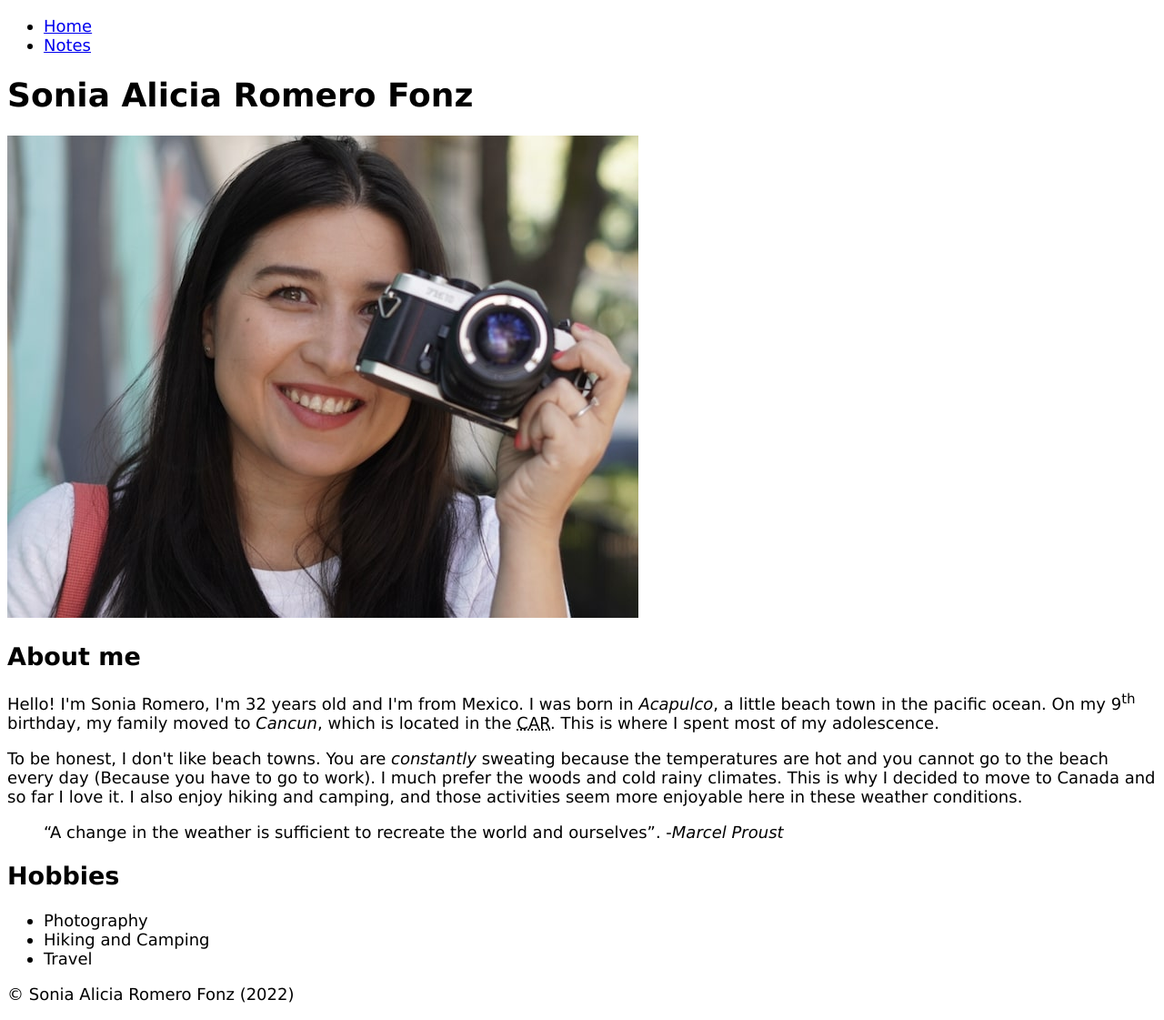
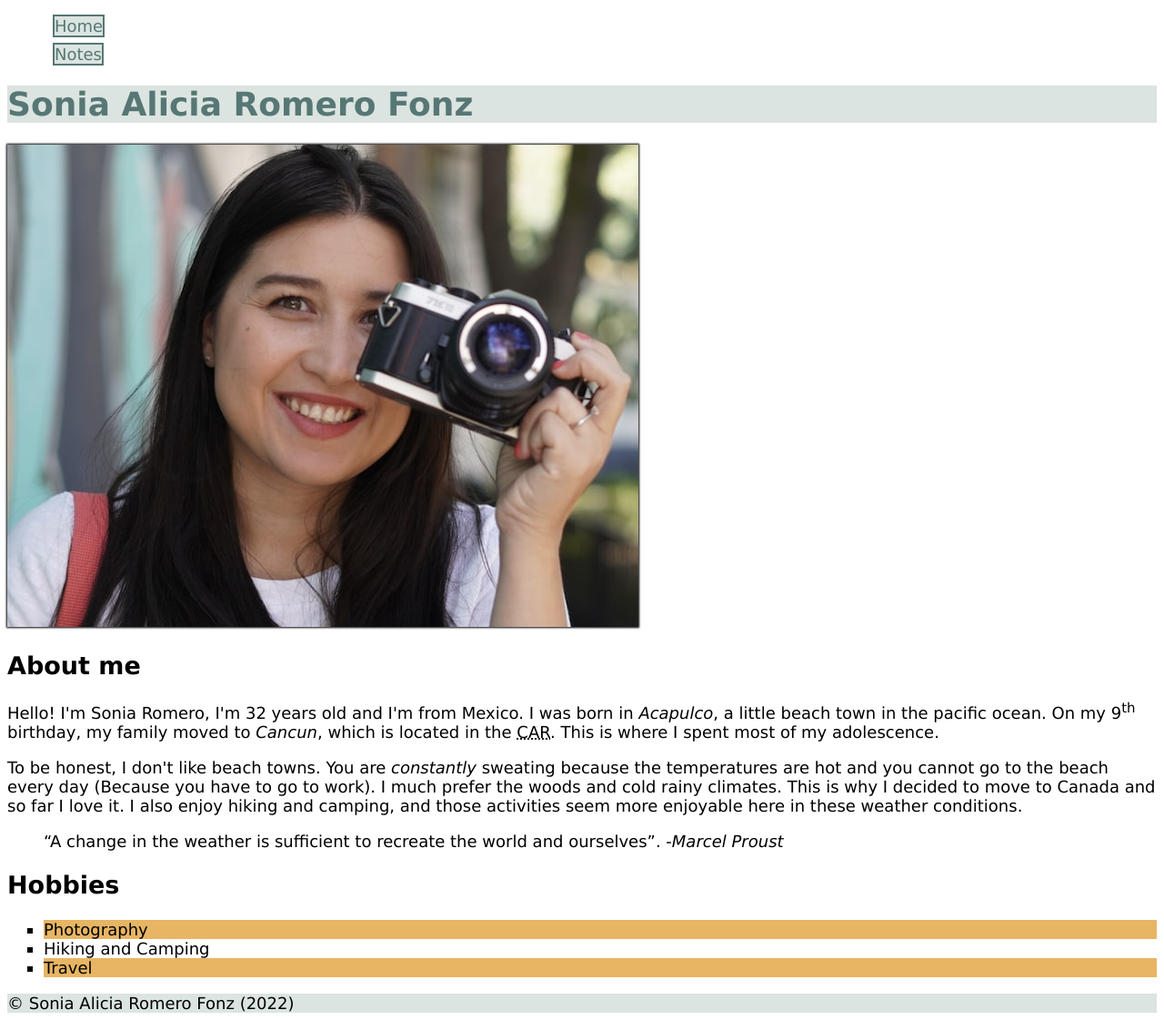
Before and after one commit to soniaromero90/soniaromero90.github.io, a plain HTML site: page html-assignment/index.html in a window 1280 px wide. Shown: the whole page at 91% size. Drawn offline with Linux system fonts and the light colour scheme.

Commit message:
creates a css stylesheet

```diff
--- a/html-assignment/css/main.css
+++ b/html-assignment/css/main.css
@@ -2,3 +2,40 @@ body {
     font-family: Verdana, Geneva, Tahoma, sans-serif;
     font-size: 18px;
 }
+nav ul {
+    list-style: none;
+}
+nav ul li {
+    display: block;
+    margin: 10px 10px 10px 10px;
+}
+nav ul li a:link, a:visited {
+    color: #577775;
+    text-decoration:none ;
+    background-color: #DBE4E0;
+    border: 2px solid #577775;
+
+}
+nav ul li a:hover, a:active {
+    color: white;
+    text-decoration: none;
+    background-color:#E7B563;
+    border: 2px solid #E8D3B5;
+
+}
+
+header, footer {
+    background-color: #DBE4E0;
+}
+.site-title {
+    color: #577775;
+}
+#my-image {
+    box-shadow: 0px 0px 2px 1px black;
+}
+.hobbies-list {
+    list-style-type:square;
+}
+.hobbies-list li:nth-child(odd) {
+    background-color: #E7B563;
+}
--- a/html-assignment/index.html
+++ b/html-assignment/index.html
@@ -15,16 +15,16 @@
         </ul>
     </nav>
     <header>
-        <h1>Sonia Alicia Romero Fonz</h1>
+        <h1 class="site-title">Sonia Alicia Romero Fonz</h1>
     </header>
     <article>
-        <img src="images/sonia-romero.jpg" alt="A photo of Sonia Romero holding a camera">
+        <img id="my-image" src="images/sonia-romero.jpg" alt="A photo of Sonia Romero holding a camera">
         <h2>About me</h2>
         <p>Hello! I'm Sonia Romero, I'm 32 years old and I'm from Mexico. I was born in <em>Acapulco</em>, a little beach town in the pacific ocean. On my 9<sup>th</sup> birthday, my family moved to <em>Cancun</em>, which is located in the <abbr title="Caribbean Sea">CAR</abbr>. This is where I spent most of my adolescence.</p>
     <p>To be honest, I don't like beach towns. You are <em>constantly</em> sweating because the temperatures are hot and you cannot go to the beach every day (Because you have to go to work). I much prefer the woods and cold rainy climates. This is why I decided to move to Canada and so far I love it. I also enjoy hiking and camping, and those activities seem more enjoyable here in these weather conditions.</p>
     <blockquote>“A change in the weather is sufficient to recreate the world and ourselves”. -<cite>Marcel Proust</cite></blockquote>
         <h2>Hobbies</h2>
-        <ul>
+        <ul class="hobbies-list">
          <li>Photography</li>
          <li>Hiking and Camping</li>
          <li>Travel</li>
```
